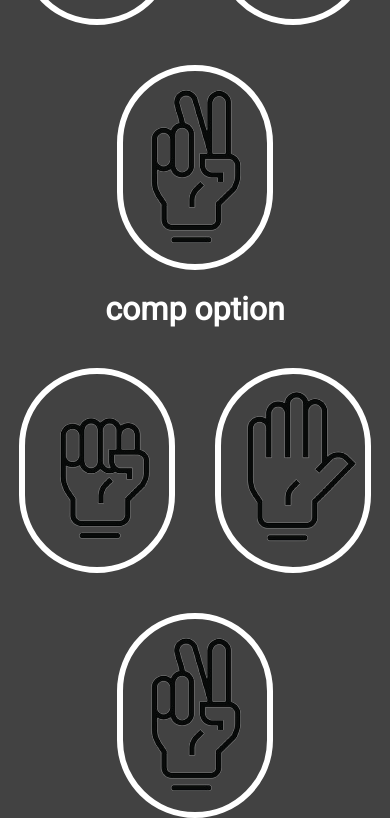
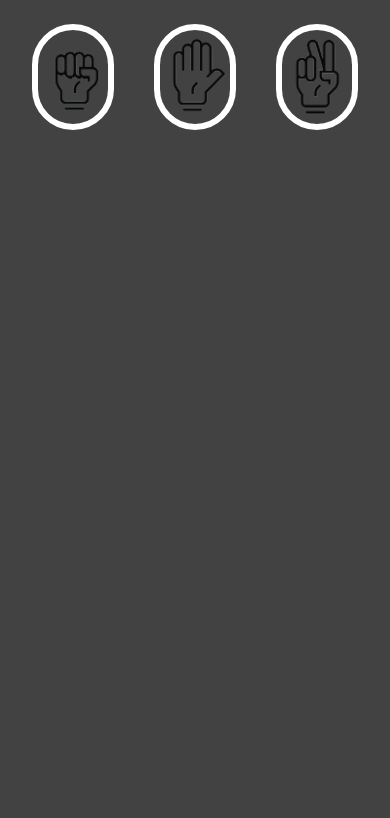
Before and after one commit to idrojone22/Rock-Paper-Scissors, a plain HTML site: page index.html in a window 390 px wide. Shown: the part 494-1312 px from the top of the page. After the commit the page ends 844 px from the top, so only its background shows below. Drawn offline with Linux system fonts and the light colour scheme.

Commit message:
Version 1.3.1

```diff
--- a/style.css
+++ b/style.css
@@ -100,3 +100,17 @@ body{
 .img:hover{
     transform: scale(1.2);
 }
+
+/* media queries */
+
+@media (max-width: 700px) {
+    .img, .img1{
+        width: 100px;
+    }
+}
+
+@media (max-width: 520px) {
+    .img, .img1{
+        width: 70px;
+    }
+}
```
